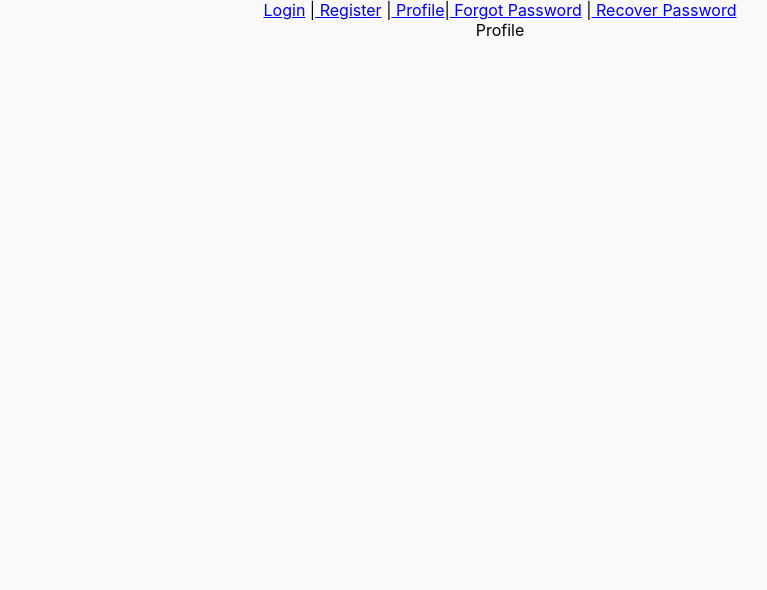
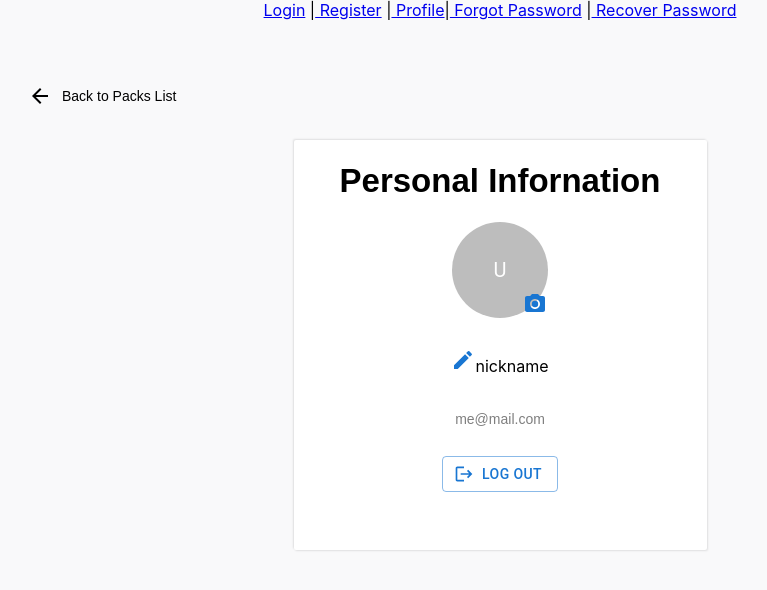
Before and after one commit to vituchini/learning-cards, a React (Create React App) app: page /register#/profile in a window 1280 px wide. Shown: the top 590 px of the page, without its empty margins (140-907 px from the left). Built offline with nearby package versions, Linux system fonts and the light colour scheme; no server answers.

Commit message:
profile page, profile API, profile style added

```diff
--- /dev/null
+++ b/src/feautures/auth/profile/Profile.module.css
@@ -0,0 +1,62 @@
+.profileWrapper {
+    display: flex;
+    justify-content: center;
+    align-items: center;
+    margin-top: 120px;
+}
+
+.profileContainer {
+    width: 413px;
+    height: 410px;
+    background: #FFFFFF;
+    box-shadow: 1px 1px 2px rgba(0, 0, 0, 0.1), -1px -1px 2px rgba(0, 0, 0, 0.1);
+    border-radius: 2px;
+}
+
+.profileHeader {
+    margin: 25px;
+    font-family: sans-serif, 'Montserrat';
+    font-style: normal;
+    font-weight: 600;
+    font-size: 22px;
+    line-height: 27px;
+    text-align: center;
+    color: #000000;
+}
+
+.profileEmail {
+    margin: 25px;
+    font-family: sans-serif, 'Montserrat';
+    font-style: normal;
+    font-weight: 400;
+    font-size: 14px;
+    line-height: 24px;
+    align-items: center;
+    color: #000000;
+    opacity: 0.5;
+}
+
+.profileBackTo {
+position: absolute;
+width: 150px;
+height: 24px;
+left: 168px;
+top: 84px;
+font-family:  sans-serif, 'Montserrat';
+font-style: normal;
+font-weight: 400;
+font-size: 14px;
+line-height: 24px;
+display: flex;
+align-items: center;
+color: #000000;
+}
+
+.profileBackTo span {
+    margin-left: 10px;
+}
+
+.editableSpan {
+    margin-top: 30px;
+    margin-bottom: 31px;
+}
--- /dev/null
+++ b/src/feautures/auth/profile/Profile.tsx
@@ -0,0 +1,96 @@
+import React, {ChangeEvent, useState} from 'react';
+import style from './Profile.module.css'
+import Badge from '@mui/material/Badge';
+import Avatar from '@mui/material/Avatar';
+import Box from '@mui/material/Box';
+import Input from '@mui/material/Input';
+import InputLabel from '@mui/material/InputLabel';
+import InputAdornment from '@mui/material/InputAdornment';
+import FormControl from '@mui/material/FormControl';
+import SaveIcon from '@mui/icons-material/Save';
+import {Button} from "@mui/material";
+import LogoutIcon from '@mui/icons-material/Logout';
+import PhotoCameraIcon from '@mui/icons-material/PhotoCamera';
+import ArrowBackIcon from '@mui/icons-material/ArrowBack';
+import EditIcon from '@mui/icons-material/Edit';
+
+// const todolists = useSelector<AppRootStateType, Array<TodolistDomainType>>(state => state.todolists)
+// const tasks = useSelector<AppRootStateType, TasksStateType>(state => state.tasks)
+// const isLoggedIn = useSelector<AppRootStateType, boolean>(state => state.auth.isLoggedIn)
+//
+// const dispatch = useDispatch()
+//
+// useEffect(() => {
+//     if (demo || !isLoggedIn) {
+//         return;
+//     }
+//     const thunk = fetchTodolistsTC()
+//     dispatch(thunk)
+// }, [])
+//
+// const changeTodolistTitle = useCallback(function (id: string, title: string) {
+//     const thunk = changeTodolistTitleTC(id, title)
+//     dispatch(thunk)
+// }, [])
+
+
+export const Profile = () => {
+
+    let [editMode, setEditMode] = useState(false);
+    let [nickname, setNickname] = useState('nickname');
+
+    const activateEditMode = () => {
+        setEditMode(true);
+        setNickname(nickname);
+    }
+    const activateViewMode = () => {
+        setEditMode(false);
+        // props.onChange(title);
+    }
+    const changeNickName = (e: ChangeEvent<HTMLInputElement>) => {
+        setNickname(e.currentTarget.value)
+    }
+
+
+
+    return (
+        <div className={style.profileWrapper}>
+            <div className={style.profileBackTo}><ArrowBackIcon/><span>{"Back to Packs List"}</span></div>
+            <div className={style.profileContainer}>
+                <div className={style.profileHeader}><h2>Personal Infornation</h2></div>
+                <Badge
+                    overlap="circular"
+                    anchorOrigin={{vertical: 'bottom', horizontal: 'right'}}
+                    badgeContent={
+                        <PhotoCameraIcon color={"primary"} onClick={()=>alert("Save New Avatar")}/>
+                    }
+                >
+                    <Avatar alt="User"
+                            src="/"
+                            sx={{width: 96, height: 96}}/>
+                </Badge>
+                {editMode ? <Box sx={{ '& > :not(style)': { m: 1 } }} onBlur={activateViewMode} onChange={changeNickName}>
+                    <FormControl variant="standard">
+                        <InputLabel htmlFor="nickname">
+                            Nickname
+                        </InputLabel>
+                        <Input
+                            id="input-with-icon-nickname"
+                            startAdornment={
+                                <InputAdornment position="start">
+                                    <SaveIcon color={"primary"} onClick={activateViewMode}/>
+                                </InputAdornment>
+                            }
+                        />
+                    </FormControl>
+                </Box> : <div className={style.editableSpan}><span onDoubleClick={activateEditMode}><EditIcon color={"primary"} onClick={activateEditMode}/>{nickname}</span></div>}
+                {/*//     <TextField value={title} onChange={changeTitle} autoFocus onBlur={activateViewMode} />*/}
+                {/*//     : <span onDoubleClick={activateEditMode}>{props.value}</span>*/}
+                <address className={style.profileEmail}>me@mail.com</address>
+                <Button variant="outlined" startIcon={<LogoutIcon/>} onClick={()=>alert("Bye!")}>
+                    Log out
+                </Button>
+            </div>
+        </div>
+    );
+};
--- a/src/routes/RoutesPage.tsx
+++ b/src/routes/RoutesPage.tsx
@@ -2,6 +2,7 @@ import React from 'react';
 import {Navigate, NavLink, Route, Routes} from 'react-router-dom';
 import {Error404} from '../common/error-page/Error404';
 import {Register} from '../feautures/auth/register/Register';
+import {Profile} from "../feautures/auth/profile/Profile";
 
 export const RoutesPage = () => {
     return (
@@ -16,7 +17,7 @@ export const RoutesPage = () => {
                 <Route path={'/'} element={<Navigate to={'/profile'}/>}/>
                 <Route path={'/login'} element={<div>Login</div>}/>
                 <Route path={'/register'} element={<div><Register/></div>}/>
-                <Route path={'/profile'} element={<div>Profile</div>}/>
+                <Route path={'/profile'} element={<div><Profile/></div>}/>
                 <Route path={'/forgotPassword'} element={<div>Forgot Password</div>}/>
                 <Route path={'/recoverPassword'} element={<div>Recover Password</div>}/>
                 <Route path={'/404'} element={<Error404/>}/>
```
Also changed, not shown: src/feautures/auth/profile/profileAPI.ts (added, +24 -0 lines).
